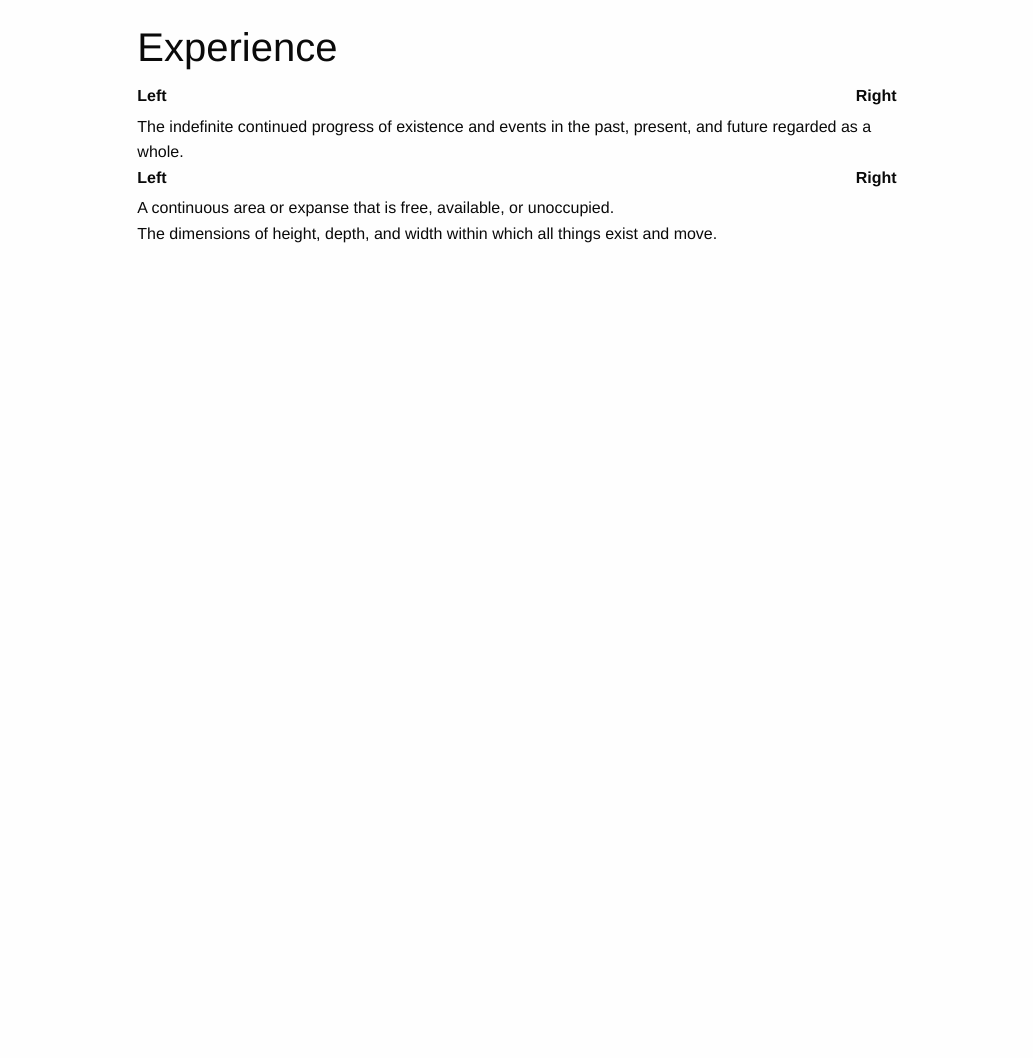
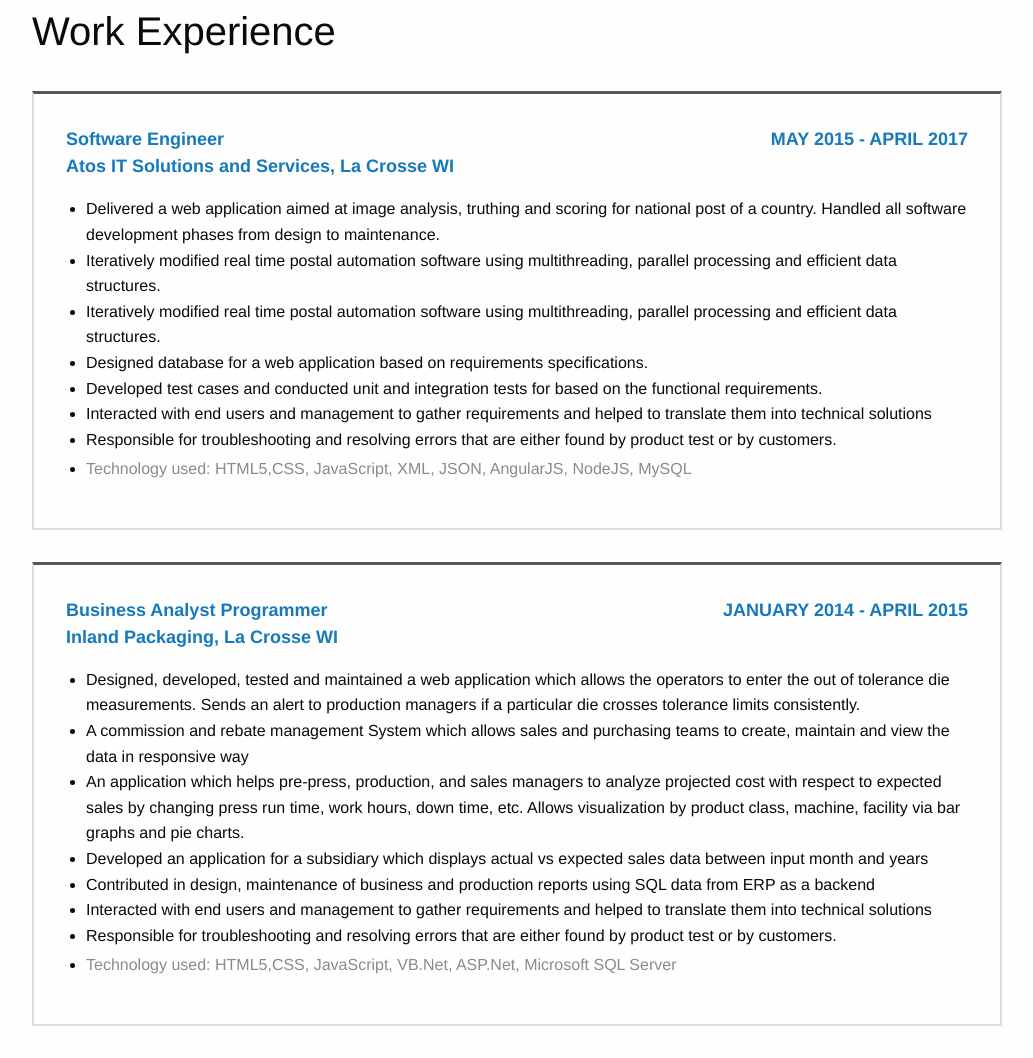
Before and after one commit to sneha774/sneha774.github.io, a plain HTML site: page experience.html in a window 1280 px wide. Shown: the part 83-1141 px from the top of the page, without its empty margins (123-1156 px from the left). Before the commit the page ends 800 px from the top, so only its background shows below. Drawn offline with Linux system fonts and the light colour scheme.

Commit message:
Added work experience

```diff
--- a/css/app.css
+++ b/css/app.css
@@ -13,7 +13,7 @@
 }
 
 .main-content {
-  margin:3rem;
+  margin-top: 2rem;
 }
 
 .main-content img {
@@ -23,3 +23,20 @@
 .main-content li{
   margin:1rem 0;
 }
+
+.mypanel {
+  margin:2rem 0rem;
+}
+.mypanel-border {
+  margin:2rem 0rem;
+  border:2px solid #ddd;
+  border-top:3px inset #aaa;
+  padding:2rem 2rem;
+}
+
+.mytitle{
+  margin-bottom:1rem;
+  font-size:large;
+  font-weight:bold;
+  color:#1779ba;
+}
--- a/experience.html
+++ b/experience.html
@@ -37,22 +37,91 @@
 
     <!-- *** MAIN CONTENT ** -->
 
-    <div class="row main-content">
-      <div class="small-12 medium-8 small-centered columns">
-        <h2>Experience</h2>
-        <dl>
-          <dt class="clearfix">
-            <span class="float-left">Left</span>
-            <span class="float-right">Right</span>
-          </dt>
-          <dd>The indefinite continued progress of existence and events in the past, present, and future regarded as a whole.</dd>
-          <dt class="clearfix">
-            <span class="float-left">Left</span>
-            <span class="float-right">Right</span>
-          </dt>
-          <dd>A continuous area or expanse that is free, available, or unoccupied.</dd>
-          <dd>The dimensions of height, depth, and width within which all things exist and move.</dd>
-        </dl>
+    <div class="row">
+      <div class="small-12 medium-10 small-centered columns">
+        <h2 class="mypanel">Work Experience</h2>
+      </div>
+      <div class="small-12 medium-10 small-centered columns">
+        <div class="mypanel-border">
+          <div class="clearfix mytitle">
+            <span class="float-left">
+              Software Engineer<br/>
+              Atos IT Solutions and Services, La Crosse WI
+            </span>
+            <span class="float-right">
+              MAY 2015 - APRIL 2017
+            </span>
+          </div>
+          <ul>
+            <li>
+              Delivered a web application aimed at image analysis, truthing and scoring for national post of a country. Handled all software development phases from design to maintenance.
+            </li>
+            <li>
+              Iteratively modified real time postal automation software using multithreading, parallel processing and efficient data structures.
+            </li>
+            <li>
+              Iteratively modified real time postal automation software using multithreading, parallel processing and efficient data structures.
+            </li>
+            <li>
+              Designed database for a web application based on requirements specifications.
+            </li>
+            <li>
+              Developed test cases and conducted unit and integration tests for based on the functional requirements.
+            </li>
+            <li>
+              Interacted with end users and management to gather requirements and helped to translate them into technical solutions
+            </li>
+            <li>
+              Responsible for troubleshooting and resolving errors that are either found by product test or by customers.
+            </li>
+            <li>
+              <h6 class="subheader">Technology used: HTML5,CSS, JavaScript, XML, JSON, AngularJS, NodeJS, MySQL</h6>
+            </li>
+          </ul>
+        </div>
+      </div>
+      <div class="small-12 medium-10 small-centered columns">
+        <div class="mypanel-border">
+          <div class="clearfix mytitle">
+            <span class="float-left">
+              Business Analyst Programmer<br/>
+              Inland Packaging, La Crosse WI
+            </span>
+            <span class="float-right">
+              JANUARY 2014 - APRIL 2015
+            </span>
+          </div>
+          <ul>
+            <li>
+              Designed, developed, tested and maintained a web application which allows the operators to enter the out of tolerance die measurements. Sends an alert to production managers if a particular die crosses tolerance limits consistently.
+            </li>
+            <li>
+              A commission and rebate management System which allows sales and purchasing teams to create, maintain and view the data in responsive way
+            </li>
+            <li>
+              An application which helps pre-press, production, and sales managers to analyze projected cost
+              with respect to expected sales by changing press run time, work hours, down time, etc. Allows visualization by product class, machine, facility via bar graphs and pie charts.
+            </li>
+            <li>
+              Developed an application for a subsidiary which displays actual vs expected sales data between
+              input month and years
+            </li>
+            <li>
+              Contributed in design, maintenance of business and production reports using SQL data from ERP as a backend
+            </li>
+            <li>
+              Interacted with end users and management to gather requirements and helped to translate them
+              into technical solutions
+            </li>
+            <li>
+              Responsible for troubleshooting and resolving errors that are either found by product test or by
+              customers.
+            </li>
+            <li>
+              <h6 class="subheader">Technology used: HTML5,CSS, JavaScript, VB.Net, ASP.Net, Microsoft SQL Server</h6>
+            </li>
+          </ul>
+        </div>
       </div>
     </div>
 
```
Also changed, not shown: education.html (+4 -0 lines).
